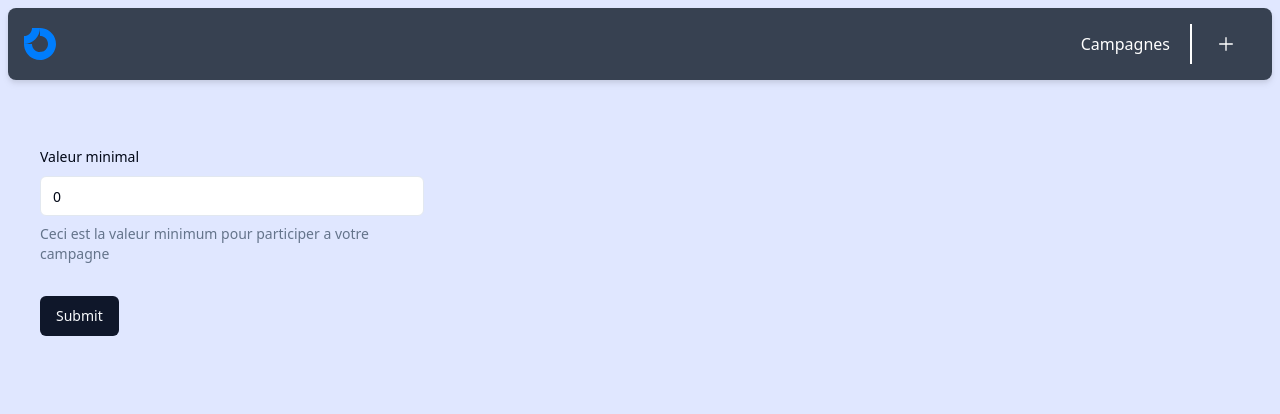
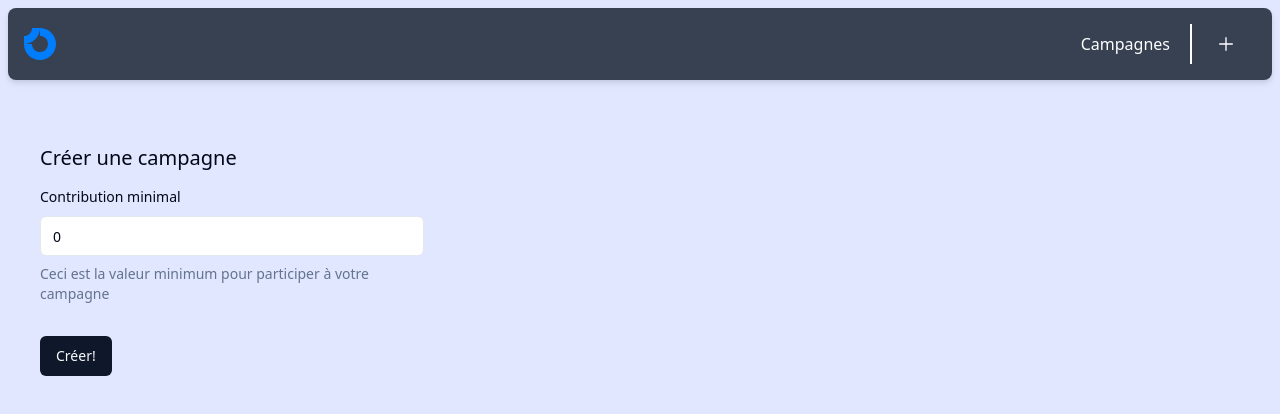
Before and after one commit to Antoine-Wnd/kickstart-next, a Next.js app: page /campagnes/nouvelle-campagne in a window 1280 px wide. Shown: the top 414 px of the page. Built offline with nearby package versions, Linux system fonts and the light colour scheme.

Commit message:
Avancement sur Zod

```diff
--- a/src/app/campagnes/nouvelle-campagne/page.tsx
+++ b/src/app/campagnes/nouvelle-campagne/page.tsx
@@ -17,14 +17,13 @@ import {
 } from "@/components/ui/form";
 import { Input } from "@/components/ui/input";
 
-const campaignFormSchema = z.object({
-  minimum: z.number({
-    required_error: "Veuillez entrer un minimum",
-    invalid_type_error: "Veuillez entrer un nombre",
-  }),
-});
+function CampaignNew() {
+  const campaignFormSchema = z.object({
+    minimum: z
+      .number()
+      .min(0, { message: "La valeur doit être un nombre positif." }),
+  });
 
-function CampaignNew() {
   const form = useForm<z.infer<typeof campaignFormSchema>>({
     resolver: zodResolver(campaignFormSchema),
     defaultValues: {
@@ -38,6 +37,7 @@ function CampaignNew() {
 
   return (
     <div>
+      <h3 className=" text-xl mb-3">Créer une campagne</h3>
       <Form {...form}>
         <form onSubmit={form.handleSubmit(onSubmit)} className="space-y-8 w-96">
           <FormField
@@ -45,18 +45,18 @@ function CampaignNew() {
             name="minimum"
             render={({ field }) => (
               <FormItem>
-                <FormLabel>Valeur minimal</FormLabel>
+                <FormLabel>Contribution minimal</FormLabel>
                 <FormControl>
-                  <Input placeholder="20" {...field} />
+                  <Input type="number" placeholder="20" {...field} />
                 </FormControl>
                 <FormDescription>
-                  Ceci est la valeur minimum pour participer a votre campagne
+                  Ceci est la valeur minimum pour participer à votre campagne
                 </FormDescription>
                 <FormMessage />
               </FormItem>
             )}
           />
-          <Button type="submit">Submit</Button>
+          <Button type="submit">Créer!</Button>
         </form>
       </Form>
     </div>
```
